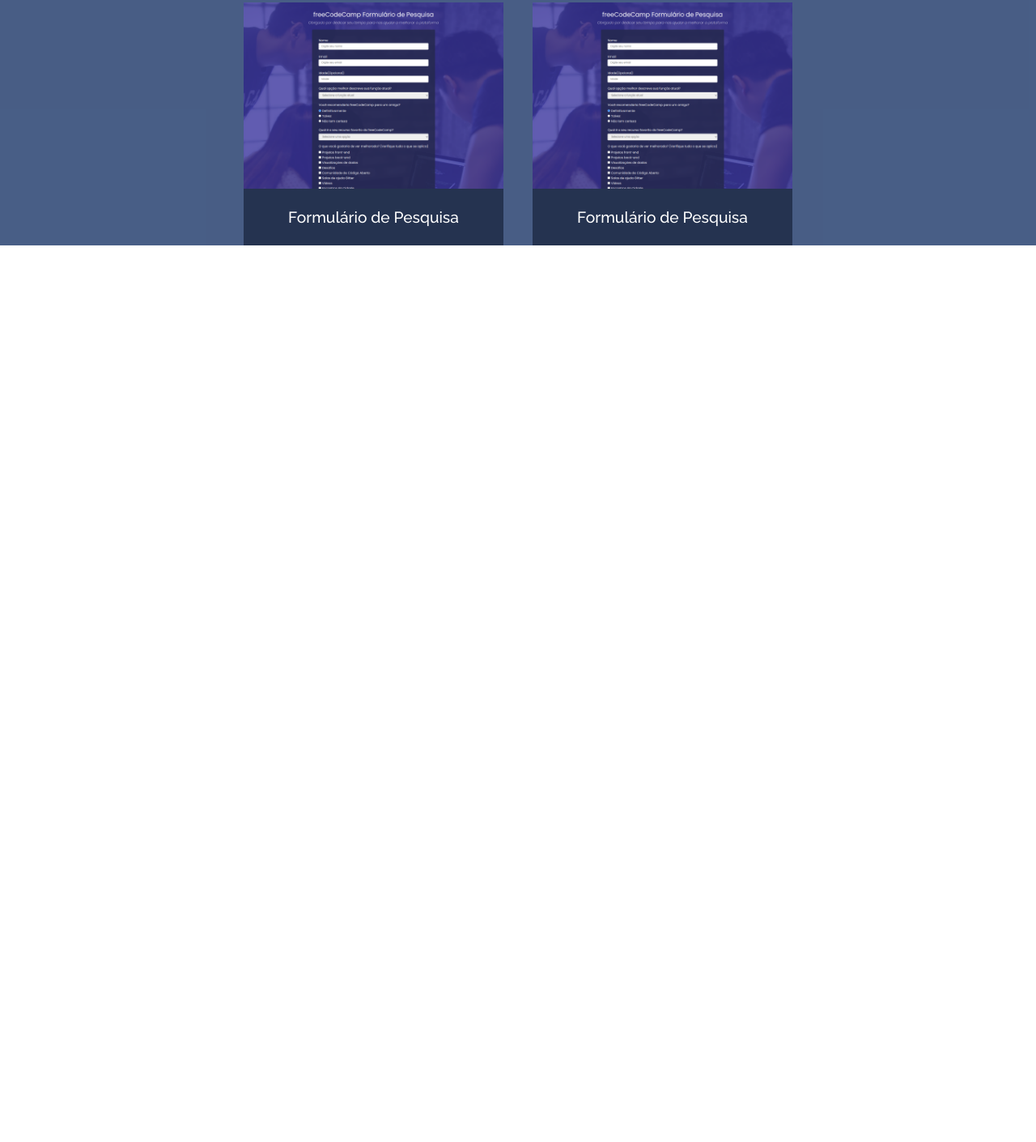
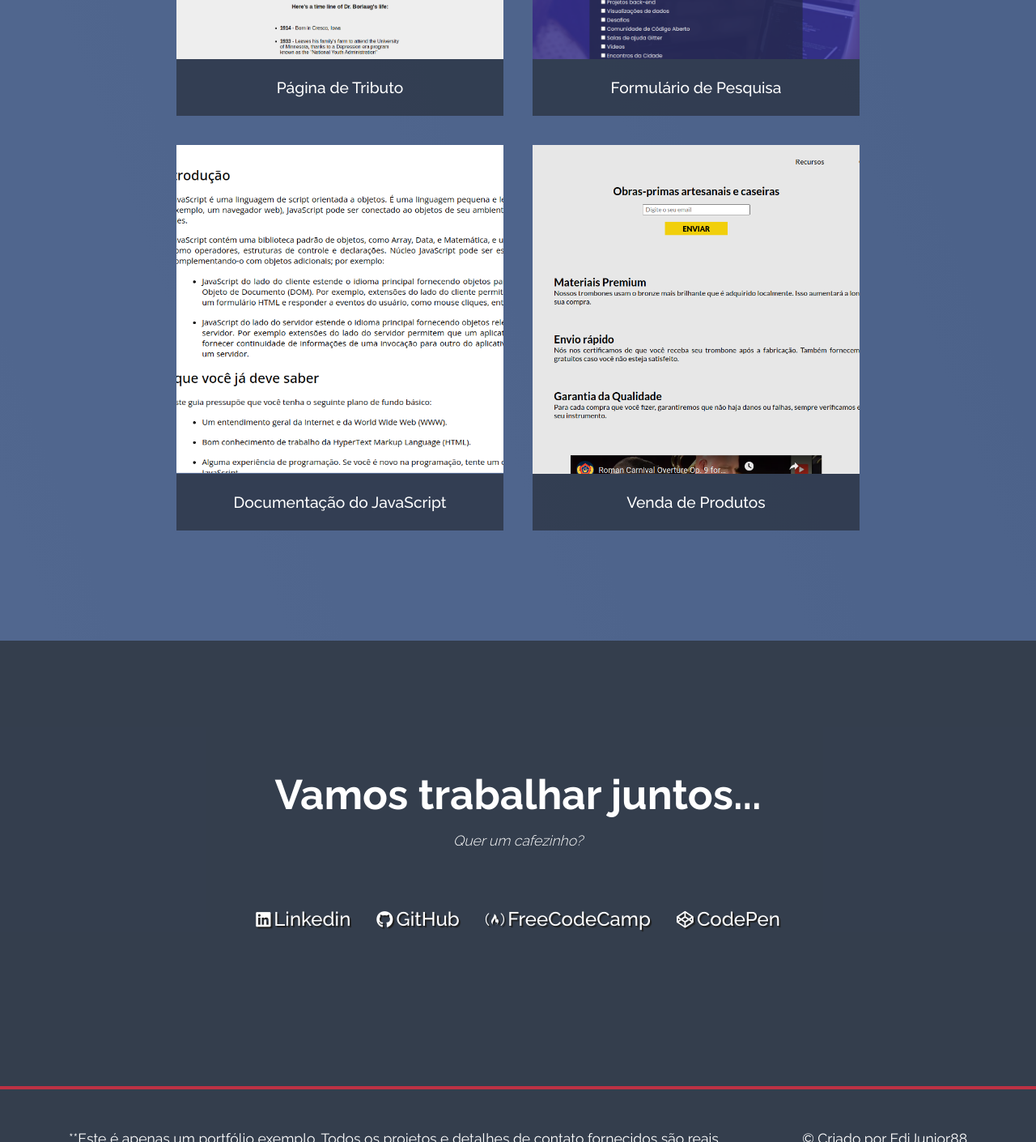
Before and after one commit to EdiJunior88/FreeCodeCamp_Projetos_do_Design_Responsivo, a plain HTML site: page 05_Criar_uma_pagina_de_portfolio_pessoal/index.html in a window 1280 px wide. Shown: the part 1390-2800 px from the top of the page at 81% size. Before the commit the page ends 1693 px from the top, so only its background shows below. Drawn offline with Linux system fonts and the light colour scheme.

Commit message:
Pré-finalização do CSS do projeto, falta o media querie

```diff
--- a/05_Criar_uma_pagina_de_portfolio_pessoal/index.html
+++ b/05_Criar_uma_pagina_de_portfolio_pessoal/index.html
@@ -1,5 +1,6 @@
 <!DOCTYPE html>
 <html lang="pt-br">
+
 <head>
   <meta charset="UTF-8">
   <meta http-equiv="X-UA-Compatible" content="IE=edge">
@@ -7,13 +8,14 @@
   <link rel="stylesheet" href="styles.css">
   <title>Portfólio Pessoal</title>
 </head>
+
 <body>
   <header id="container-header">
     <nav id="navbar">
       <ul>
         <li><a href="#">Sobre</a></li>
         <li><a href="#projects">Trabalhos</a></li>
-        <li><a href="#">Contato</a></li>
+        <li><a href="#container-footer">Contato</a></li>
       </ul>
     </nav>
   </header>
@@ -36,29 +38,65 @@
         </div>
 
         <div class="project-view">
-          <img src="./img/freeCodeCamp-formulario.png" alt="Página de Tributo">
+          <img src="./img/freeCodeCamp-formulario.png" alt="Página de formulário de pesquisa">
           <p>Formulário de Pesquisa</p>
         </div>
 
         <div class="project-view">
-          <img src="./img/freeCodeCamp-formulario.png" alt="Página de Tributo">
-          <p>Formulário de Pesquisa</p>
+          <img src="./img/Documentação-JavaScript.png" alt="Página de Documentação">
+          <p>Documentação do JavaScript</p>
         </div>
 
         <div class="project-view">
-          <img src="./img/freeCodeCamp-formulario.png" alt="Página de Tributo">
-          <p>Formulário de Pesquisa</p>
-        </div>
-
-        <div class="project-view">
-          <img src="./img/freeCodeCamp-formulario.png" alt="Página de Tributo">
-          <p>Formulário de Pesquisa</p>
+          <img src="./img/Original-Trombones.png" alt="Página de Produtos">
+          <p>Venda de Produtos</p>
         </div>
       </div>
-
     </section>
   </section>
 
-  <footer></footer>
+  <footer id="container-footer">
+    <div class="footer-description">
+      <h1>Vamos trabalhar juntos...</h1>
+      <p>Quer um cafezinho?</p>
+
+      <div class="footer-social-media">
+        <ul>
+          <li>
+            <i class="fa-brands fa-linkedin">
+              <a class="link" href="https://www.linkedin.com/in/edivaldo-junior/" target="_blank">Linkedin</a>
+            </i>
+          </li>
+
+          <li>
+            <i class="fa-brands fa-github"></i>
+            <a href="https://github.com/EdiJunior88" target="_blank">GitHub</a>
+            </i>
+          </li>
+
+          <li>
+            <i i class="fa-brands fa-free-code-camp"></i>
+            <a href="https://www.freecodecamp.org/portuguese/edijunior88" target="_blank">FreeCodeCamp</a>
+            </i>
+          </li>
+
+          <li>
+            <i i class="fa-brands fa-codepen"></i>
+            <a href="https://codepen.io/edijunior88" target="_blank">CodePen</a>
+            </i>
+          </li>
+        </ul>
+      </div>
+    </div>
+
+    <div class="footer-copyright">
+      <p>**Este é apenas um portfólio exemplo. Todos os projetos e detalhes de contato fornecidos são reais.</p>
+      <p>&#169 Criado por EdiJunior88</p>
+    </div>
+
+  </footer>
+
+  <script src="https://kit.fontawesome.com/6fd09b1afb.js" crossorigin="anonymous"></script>
 </body>
+
 </html>
--- a/05_Criar_uma_pagina_de_portfolio_pessoal/styles.css
+++ b/05_Criar_uma_pagina_de_portfolio_pessoal/styles.css
@@ -36,7 +36,7 @@
 
 #container-section {
   position: relative;
-  height: 100vh;
+  height: 100%;
   padding-top: 50vh;
   text-align: center;
   background: rgb(31, 31, 31);
@@ -65,7 +65,7 @@
 }
 
 #projects {
-  background: #112d61c4;
+  background: #5874a8c4;
   width: 100%;
   padding-top: 17vh;
 }
@@ -80,7 +80,7 @@
   margin-left: auto;
   margin-right: auto;
   padding-bottom: 7px;
-  border-bottom: 1px solid #FFF;
+  border-bottom: 1px solid #fff;
 }
 
 .project-container {
@@ -88,17 +88,18 @@
   flex-wrap: wrap;
   justify-content: center;
   row-gap: 36px;
+  padding-bottom: 17vh;
 }
 
 .project-view {
-  width: 357px;
+  width: 440px;
   height: 100%;
   padding: 0 18px;
 }
 
 .project-view img {
   width: 100%;
-  height: 230px;
+  height: 406px;
   object-fit: cover;
 }
 
@@ -107,5 +108,67 @@
   margin-top: -4px;
   font-size: 1.2em;
   font-weight: 500;
-  background: #0f1a309c;
+  background: #21262e9c;
 }
+
+#container-footer {
+  width: 100%;
+  padding-top: 20vh;
+  background: #0b172ad4;
+}
+
+.footer-description {
+  text-align: center;
+  padding-bottom: calc(30vh - 6vh);
+  border-bottom: 4px solid #be3144;
+}
+
+.footer-description h1 {
+  font-size: 3.2em;
+}
+
+.footer-description p {
+  font-size: 1.1em;
+  font-weight: 300;
+  font-style: italic;
+  padding-top: 2vh;
+}
+
+.footer-social-media {
+  width: 100%;
+  padding-top: 9vh;
+}
+
+.footer-social-media ul {
+  display: flex;
+  flex-wrap: wrap;
+  justify-content: center;
+  align-items: center;
+  gap: 2rem;
+
+}
+
+.footer-social-media li {
+  list-style: none;
+  text-shadow: 2px 2px 1px #1f1f1f;
+}
+
+.fa-brands::before {
+  font-size: 1.3em;
+}
+
+.footer-social-media a {
+  text-decoration: none;
+  font-size: 1.5em;
+  font-weight: 500;
+}
+
+.footer-copyright {
+  display: flex;
+  justify-content: center;
+  align-items: stretch;
+  gap: 100px;
+  padding: 6vh 35px;
+  font-size: 1.1em;
+  line-height: 1.5em;
+}
```
Also changed, not shown: 05_Criar_uma_pagina_de_portfolio_pessoal/img/Documentação-JavaScript.png (added), 05_Criar_uma_pagina_de_portfolio_pessoal/img/Original-Trombones.png (added).
